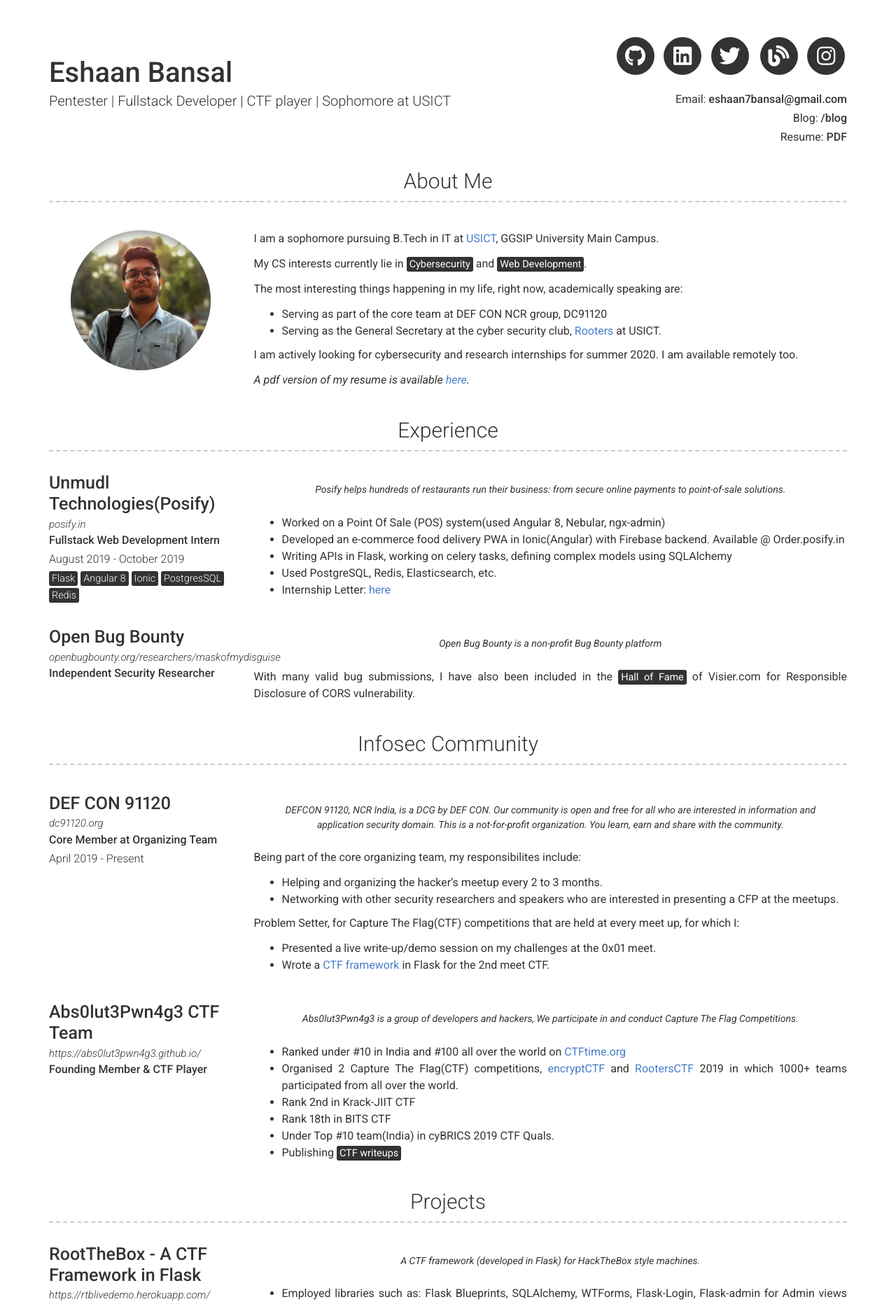
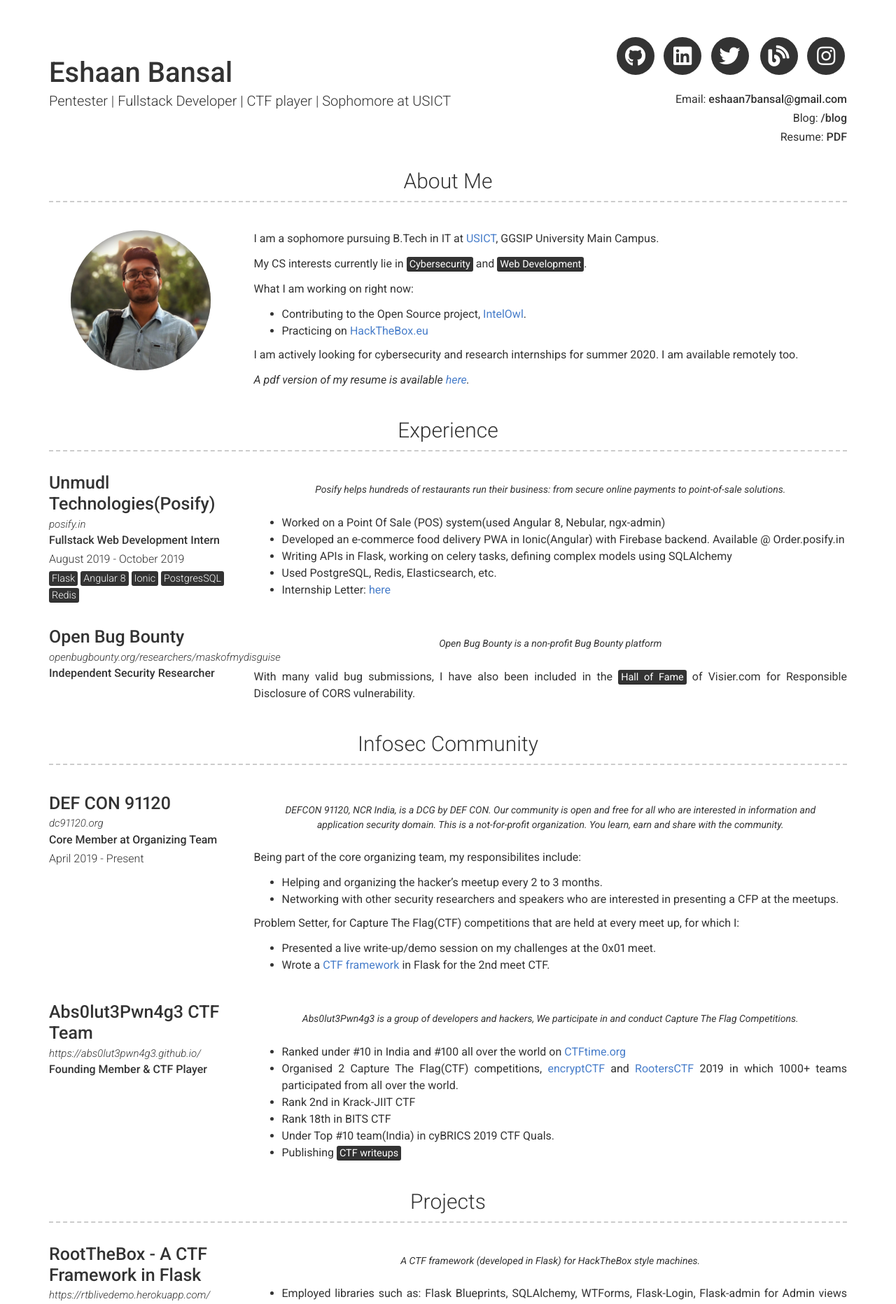
Before and after one commit to eshaan7/eshaan7.github.io, a Jekyll site: the page built from index.md, in a window 1280 px wide. Shown: the top 1863 px of the page at 70% size. Built offline with Jekyll 4.4.1, drawn with Linux system fonts in a browser that asks for light colours; nearby versions of some CDN libraries; some of the changed text lies outside the part shown.

Commit message:
Added hacker emblem

```diff
--- a/_config.yml
+++ b/_config.yml
@@ -1,6 +1,6 @@
 # Site
 repository: eshaan7/resume
-favicon: assets/favicon.png
+favicon: assets/glider.ico
 
 # Personal info
 name: Eshaan Bansal
@@ -26,13 +26,15 @@
 
   My CS interests currently lie in <mark>Cybersecurity</mark> and <mark>Web Development</mark>.
 
-  The most interesting things happening in my life, right now, academically speaking are:
-  - Serving as part of the core team at DEF CON NCR group, DC91120
-  - Serving as the General Secretary at the cyber security club, <a href="https://techspace.club/" target="_blank">Rooters</a> at USICT.
+  What I am working on right now:
+  - Contributing to the Open Source project, <a href="https://github.com/certego/IntelOwl" target="_blank">IntelOwl</a>.
+  - Practicing on <a href="https://www.hackthebox.eu/profile/256874" target="_blank">HackTheBox.eu</a>
 
   I am actively looking for cybersecurity and research internships for summer 2020. I am available remotely too.
 
   _A pdf version of my resume is available <a href="https://drive.google.com/file/d/1BLJXR_rFFLP7wobE-Fog363JcbH5uttQ/view" target="_blank" >here</a>._
+
+# The most interesting things happening in my life, right now, academically speaking are:
 
 # Projects Section
 # projects_title: Projects #(Use this to override about projects section title)
--- a/_includes/footer.html
+++ b/_includes/footer.html
@@ -1,7 +1,10 @@
 <div class="container footer-container">
   <p>
-    {{ site.name | escape }} -
-    <a href="mailto:{{ site.email }}" target="_blank">{{ site.email | escape }}</a> -
-    <a href="{{ site.website }}" target="_blank">{{ site.website | escape }}</a>
+    <!-- {{ site.name | escape }}  - -->
+    <!-- <a href="mailto:{{ site.email }}" target="_blank">{{ site.email | escape }}</a> - -->
+    <!-- <a href="{{ site.website }}" target="_blank">{{ site.website | escape }}</a> -->
+    <a data-toggle="tooltip" data-placement="top" title="Hacker Culture" href="http://catb.org/~esr/faqs/hacker-howto.html" target="_blank">
+      <img src="http://www.catb.org/~esr/hacker-emblem/hacker.png" alt="hacker emblem"/>
+    </a>
   </p>
 </div>
--- a/_sass/modern-resume-theme.scss
+++ b/_sass/modern-resume-theme.scss
@@ -167,7 +167,7 @@
 }
 
 .footer-container {
-  margin-top:100px;
+  margin-top:25px;
 }
 
 .footer-container p{
```
